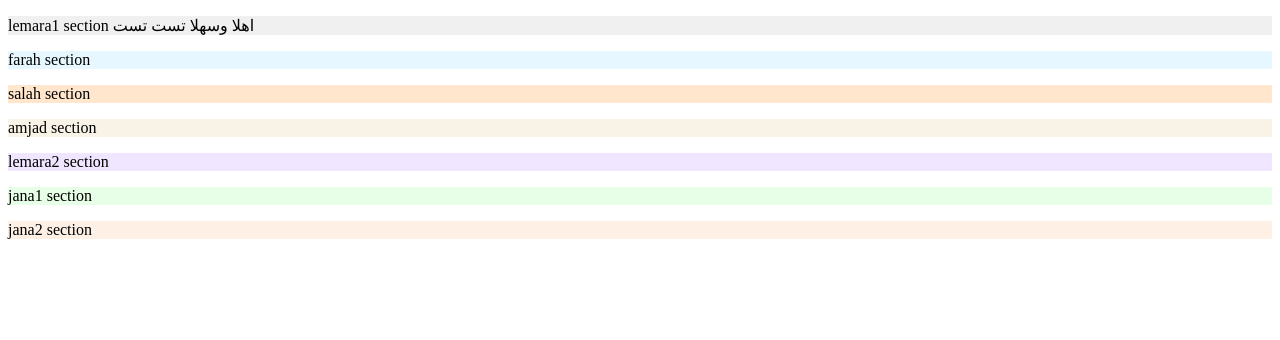
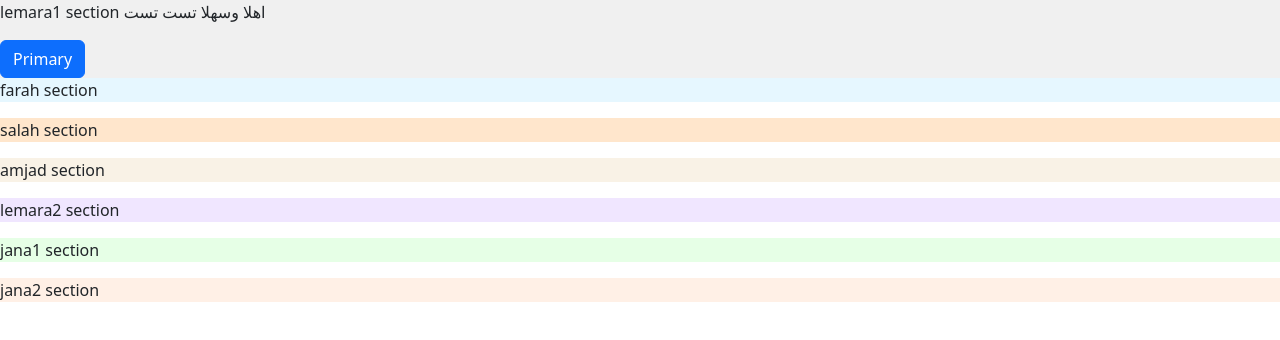
Before and after one commit to lemarafuad/SkinSoft-Task1-, a website: page index.html in a window 1280 px wide. Drawn offline with nearby package versions, Linux system fonts and the light colour scheme.

Commit message:
bootstrap test2 commit

```diff
--- a/index.html
+++ b/index.html
@@ -5,6 +5,7 @@
     <meta name="viewport" content="width=device-width, initial-scale=1.0">
     <title>Skin Soft</title>
     <link rel="stylesheet" href="index.css">
+    <link rel="stylesheet" href="node_modules/bootstrap/dist/css/bootstrap.min.css">
     <style>
 
     </style>
@@ -12,6 +13,7 @@
 <body>
     <div id="lemara1">
         <p>lemara1 section اهلا وسهلا تست تست</p>
+        <button type="button" class="btn btn-primary">Primary</button>
     </div>
     <div id="farah">
         <p>farah section</p>
--- /dev/null
+++ b/package.json
@@ -0,0 +1,5 @@
+{
+  "dependencies": {
+    "bootstrap": "^5.3.3"
+  }
+}
```
Also changed, not shown: 1 other file.
